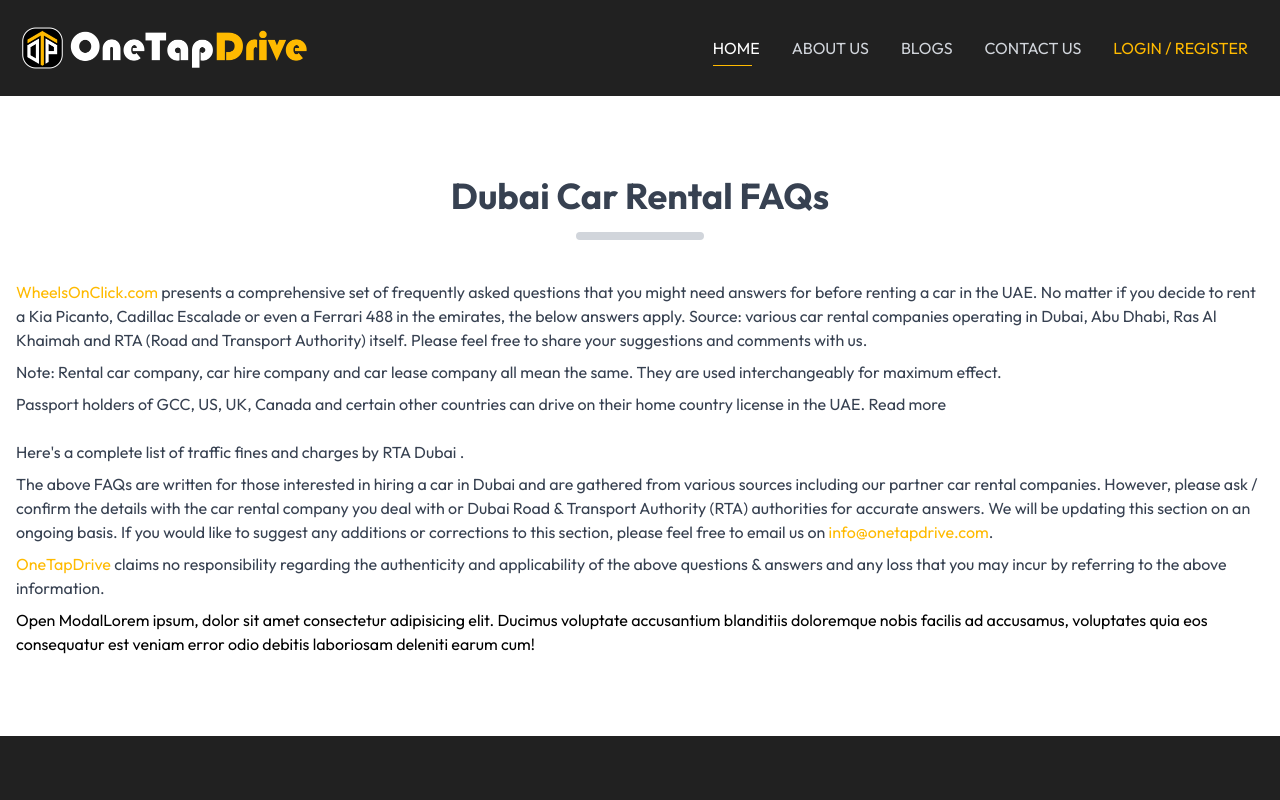
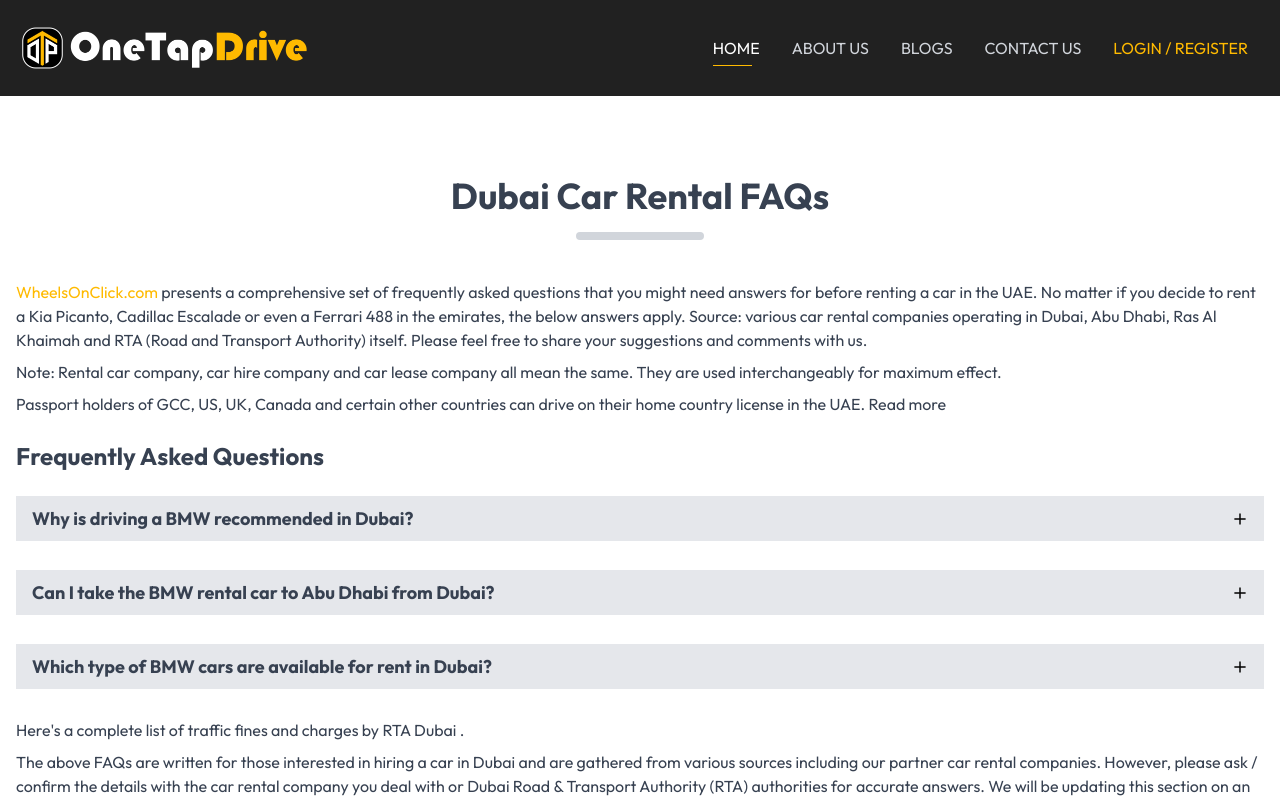
Before and after one commit to shoaib8236/one-tap-drive-tw, a Next.js app: page /faq in a window 1280 px wide. Shown: the top 800 px of the page. Built offline with nearby package versions, Linux system fonts and the light colour scheme.

Commit message:
accordion crated

```diff
--- a/app/faq/page.tsx
+++ b/app/faq/page.tsx
@@ -1,36 +1,60 @@
-
-import { Container, Faq } from '@/components'
-import PageHeading from '@/components/PageHeading/PageHeading'
-import React from 'react'
+import { Container, Faq } from "@/components";
+import PageHeading from "@/components/PageHeading/PageHeading";
+import React from "react";
 
 const FaqPage = () => {
   return (
-        <div className='__faq py-20'>
+    <div className="__faq py-20">
       <Container>
         <div>
-                    <PageHeading title='Dubai Car Rental FAQs' />
-                    <p><span className="text-primary">WheelsOnClick.com</span> presents a comprehensive set of frequently asked questions that you might need answers for before renting a car in the UAE. No matter if you decide to rent a Kia Picanto, Cadillac Escalade or even a Ferrari 488 in the emirates, the below answers apply. Source: various car rental companies operating in Dubai, Abu Dhabi, Ras Al Khaimah and RTA (Road and Transport Authority) itself. Please feel free to share your suggestions and comments with us.</p>
-                    <p>Note: Rental car company, car hire company and car lease company all mean the same. They are used interchangeably for maximum effect.</p>
-                    <p>Passport holders of GCC, US, UK, Canada and certain other countries can drive on their home country license in the UAE. Read more</p>
+          <PageHeading title="Dubai Car Rental FAQs" />
+          <p>
+            <span className="text-primary">WheelsOnClick.com</span> presents a
+            comprehensive set of frequently asked questions that you might need
+            answers for before renting a car in the UAE. No matter if you decide
+            to rent a Kia Picanto, Cadillac Escalade or even a Ferrari 488 in
+            the emirates, the below answers apply. Source: various car rental
+            companies operating in Dubai, Abu Dhabi, Ras Al Khaimah and RTA
+            (Road and Transport Authority) itself. Please feel free to share
+            your suggestions and comments with us.
+          </p>
+          <p>
+            Note: Rental car company, car hire company and car lease company all
+            mean the same. They are used interchangeably for maximum effect.
+          </p>
+          <p>
+            Passport holders of GCC, US, UK, Canada and certain other countries
+            can drive on their home country license in the UAE. Read more
+          </p>
 
-                    <div className="my-6"></div>
+          <div className="my-6">
+            <Faq />
+          </div>
 
           <p>
             Here's a complete list of traffic fines and charges by RTA Dubai .
           </p>
           <p>
-                        The above FAQs are written for those interested in hiring a car in Dubai and are gathered from various sources including our partner car rental companies. However, please ask / confirm the details with the car rental company you deal with or Dubai Road & Transport Authority (RTA) authorities for accurate answers. We will be updating this section on an ongoing basis. If you would like to suggest any additions or corrections to this section, please feel free to email us on <span className="text-primary">info@onetapdrive.com</span>.
+            The above FAQs are written for those interested in hiring a car in
+            Dubai and are gathered from various sources including our partner
+            car rental companies. However, please ask / confirm the details with
+            the car rental company you deal with or Dubai Road & Transport
+            Authority (RTA) authorities for accurate answers. We will be
+            updating this section on an ongoing basis. If you would like to
+            suggest any additions or corrections to this section, please feel
+            free to email us on{" "}
+            <span className="text-primary">info@onetapdrive.com</span>.
           </p>
           <p>
-                        <span className="text-primary">OneTapDrive</span> claims no responsibility regarding the authenticity and applicability of the above questions & answers and any loss that you may incur by referring to the above information.
+            <span className="text-primary">OneTapDrive</span> claims no
+            responsibility regarding the authenticity and applicability of the
+            above questions & answers and any loss that you may incur by
+            referring to the above information.
           </p>
-
-                    <Faq />
-
         </div>
       </Container>
     </div>
-    )
-}
+  );
+};
 
-export default FaqPage
+export default FaqPage;
--- /dev/null
+++ b/components/Accordion/Accordion.tsx
@@ -0,0 +1,57 @@
+"use client";
+
+import { AccordionProps } from "@/types/types";
+import { useEffect, useRef, useState } from "react";
+import { IoCloseSharp } from "react-icons/io5";
+
+const Accordion = (props: AccordionProps) => {
+  const { title, children, isOpen, onToggle } = props;
+
+  const rootRef = useRef<HTMLDivElement>(null);
+  const bodyRef = useRef<HTMLDivElement>(null);
+
+  const [open, setOpen] = useState(false);
+
+  const onToggleHandler = () => {
+    if (bodyRef.current && rootRef.current) {
+      let rootHeight = rootRef.current.getBoundingClientRect().height;
+      let bodyHeight = bodyRef.current.getBoundingClientRect().height;
+
+      console.log(rootHeight, bodyHeight);
+
+      if (rootHeight === 50) {
+        rootRef.current.style.height = `${rootHeight + bodyHeight}px`;
+        bodyRef.current.style.opacity = "1";
+
+        setOpen(true);
+      } else {
+        rootRef.current.style.height = `50px`;
+        bodyRef.current.style.opacity = "0";
+        setOpen(false);
+      }
+    }
+  };
+
+  return (
+    <div ref={rootRef} style={{ height: 50 }} className="duration-300 overflow-hidden">
+      <div
+        onClick={onToggleHandler}
+        style={{ height: 45 }}
+        className="bg-gray-200 px-4 flex items-center justify-between cursor-pointer"
+      >
+        <h1 className="text-lg select-none">{title}</h1>{" "}
+        <IoCloseSharp
+          className={`duration-300 ${open ? "rotate-180" : "-rotate-45"}`}
+        />
+      </div>
+      <div
+        ref={bodyRef}
+        className="p-4 border border-t-0 border-gray-200 opacity-0 duration-300"
+      >
+        {children}
+      </div>
+    </div>
+  );
+};
+
+export default Accordion;
--- a/components/Faq/Faq.tsx
+++ b/components/Faq/Faq.tsx
@@ -1,33 +1,58 @@
 "use client";
 
 import { useState } from "react";
-import Modal from "../Modal/Modal";
+import Accordion from "../Accordion/Accordion";
 
 const Faq = () => {
-  const [visible, setVisible] = useState(false);
-
-  const onOpen = () => {
-    setVisible(true);
-  };
-
-  const onClose = () => {
-       setVisible(false);
-  };
-
-  console.log(visible, "visible")
-
   return (
-    <div>
-      <button onClick={onOpen}>Open Modal</button>
-      Lorem ipsum, dolor sit amet consectetur adipisicing elit. Ducimus
-      voluptate accusantium blanditiis doloremque nobis facilis ad accusamus,
-      voluptates quia eos consequatur est veniam error odio debitis laboriosam
-      deleniti earum cum!
-      <Modal visible={visible} onClose={onClose}>
-        <div className="w-[2000px]">
-          <h1>FAQ</h1>
-        </div>
-      </Modal>
+    <div className="flex flex-col gap-6">
+             <h3>Frequently Asked Questions</h3>
+      <Accordion title="Why is driving a BMW recommended in Dubai?">
+        <p>
+          Among the popular car choices, BMW is definitely a favorite. In Dubai,
+          more so, as it’s perfect for Sheikh Zayed Road as well as on the
+          highways stretching across the Emirates. Being one of the most scenic
+          places for those seeking a luxurious adventure on wheels, BMWs are the
+          most-in-demand cars in Dubai. You’ll be driving alongside exotic cars
+          such as Porsche, Mercedes Benz, Audi, not to mention a range of sports
+          cars.Many tourists and residents in Dubai rent a BMW to soak the
+          pleasure of driving a luxurious sedan. The spacious cabin, extra
+          legroom, advanced driving and safety features are what BMW vehicles
+          are most known for.
+        </p>
+      </Accordion>
+      <Accordion title="Can I take the BMW rental car to Abu Dhabi from Dubai?">
+        <p>
+          Yes, you can! Most customers rent a luxury sedan in Dubai to visit Abu
+          Dhabi and other emirates. It’s definitely the best way to explore the
+          UAE. Car rental companies allow their vehicles to be driven anywhere
+          in the UAE, barring a few locations such as Jebel Hafeet, Jebel Jais
+          and desert areas. Be sure to plan your drives in advance to make the
+          most of it. Google Maps is your best friend!If you’re planning a trip
+          to the Grand Mosque, Louvre or Yas Marina, consider renting for 2 or
+          more days to offset the additional mileage charge you will incur. As
+          most car rentals, including luxury and sports cars, come with a
+          standard mileage limit of 250-km per day. Dubai to Abu Dhabi is a good
+          150-km away so you’ll probably be clocking over 300 km on the journey
+          back.Best practice: Consult with the car rental agency regarding your
+          trip plan for suggestions. Additional mileage packages may be
+          available.
+        </p>
+      </Accordion>
+      <Accordion title="Which type of BMW cars are available for rent in Dubai?">
+        <p>
+          WheelsOnClick.com works with several car rental companies across the
+          world. In Dubai, we work with quite a few BMW car rental providers.
+          You can choose among cars with a range of engine sizes and additional
+          features, including GPS navigation, safety and performance
+          enhancements. The BMW sedan comes in various 4-door sedan, convertible
+          models with advanced features. Different models including: BMW
+          2-series, 3-series, 550i, 550 mpower, 730li, 750li, X5, X6 and more.
+          If you’re looking for a rare BMW car model, contact our suppliers who
+          have listed a BMW. They might be able to cater to your distinguished
+          needs.
+        </p>
+      </Accordion>
     </div>
   );
 };
--- a/components/Modal/Modal.tsx
+++ b/components/Modal/Modal.tsx
@@ -8,18 +8,21 @@
 const Modal = (props: ModalProps) => {
   const { visible = false, children, className, onClose } = props;
   const modalBodyRef = React.useRef<HTMLDivElement>(null);
+  const rootRef = React.useRef<HTMLDivElement>(null);
 
   const [visibleModal, setVisibleModal] = React.useState(false);
 
   const onVisibleModal = () => {
-    if (modalBodyRef.current) {
+    if (modalBodyRef.current && rootRef.current) {
+      rootRef.current.classList.replace("opacity-0", "opacity-100");
       modalBodyRef.current.classList.replace("opacity-0", "opacity-100");
       modalBodyRef.current.classList.replace("translate-y-2", "translate-y-0");
     }
   };
 
   const onInvisibleModal = () => {
-    if (modalBodyRef.current) {
+    if (modalBodyRef.current && rootRef.current) {
+      rootRef.current.classList.replace("opacity-100", "opacity-0");
       modalBodyRef.current.classList.replace("opacity-100", "opacity-0");
       modalBodyRef.current.classList.replace("translate-y-0", "translate-y-2");
     }
@@ -44,7 +47,6 @@
         onVisibleModal();
       }, 100);
     }
-
     return () => {
       clearTimeout(timer);
     };
@@ -53,7 +55,10 @@
   return (
     <>
       {visibleModal && (
-        <div className="__modal-root-context fixed inset-0 bg-dark/50">
+        <div
+          ref={rootRef}
+          className="__modal-root-context fixed inset-0 bg-dark/50 opacity-0 duration-300 z-50"
+        >
           <div className="__modal-root flex items-center justify-center h-full w-full">
             <div
               ref={modalBodyRef}
--- /dev/null
+++ b/components/ServicesCard/ServicesCard.tsx
@@ -0,0 +1,9 @@
+import React from 'react'
+
+const ServicesCard = () => {
+  return (
+    <div>ServicesCard</div>
+  )
+}
+
+export default ServicesCard
--- a/components/index.ts
+++ b/components/index.ts
@@ -17,6 +17,8 @@
 import BlogCard from './BlogCard/BlogCard';
 import VehicleSlider from './VehicleSlider/VehicleSlider';
 import Faq from './Faq/Faq';
+import Accordion from './Accordion/Accordion';
+import ServicesCard from './ServicesCard/ServicesCard';
 
 
 export {
@@ -37,5 +39,7 @@
     Upload,
     BlogCard,
     VehicleSlider,
-    Faq
+    Faq,
+    Accordion,
+    ServicesCard
 }
```
Also changed, not shown: app/services/page.tsx (+34 -6 lines), types/types.tsx (+11 -0 lines). Lines whose indentation alone changed are shown as unchanged.
